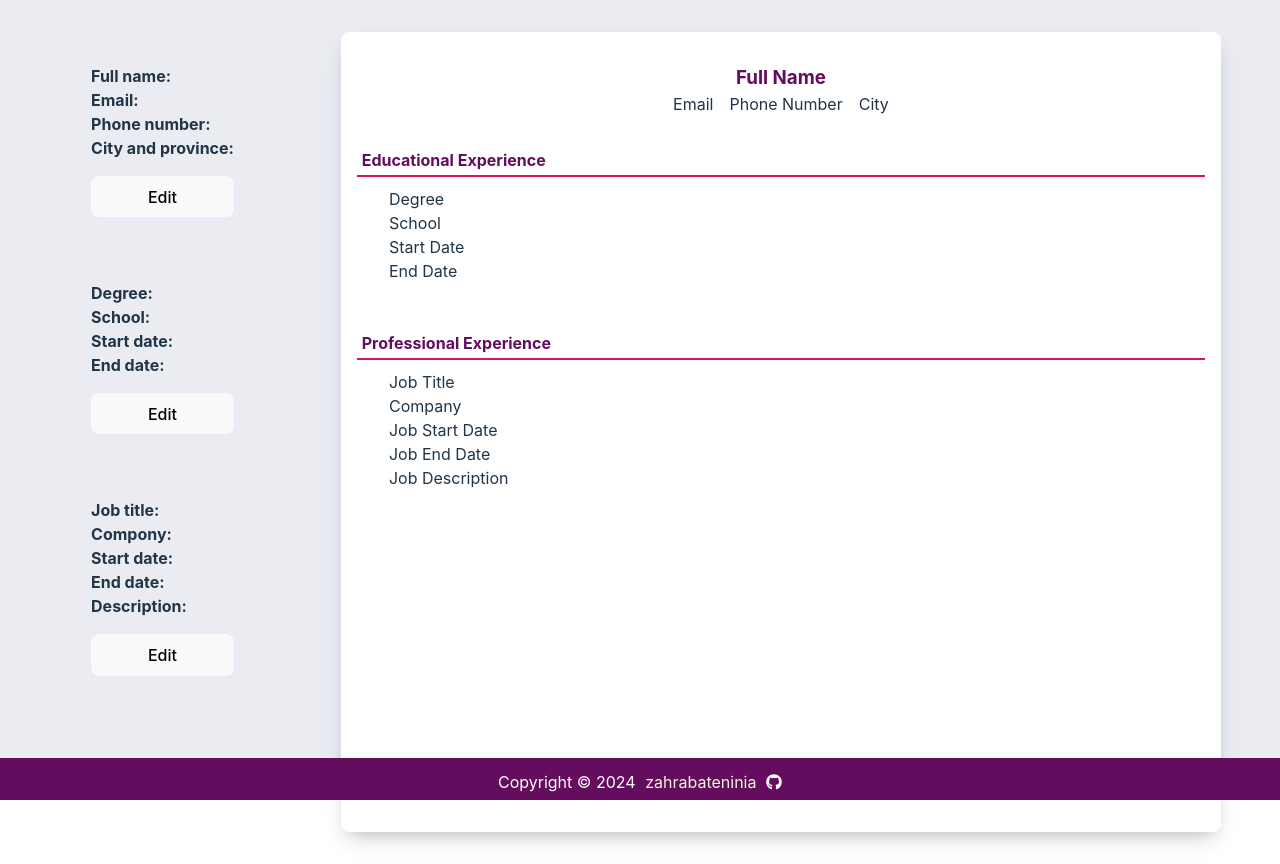
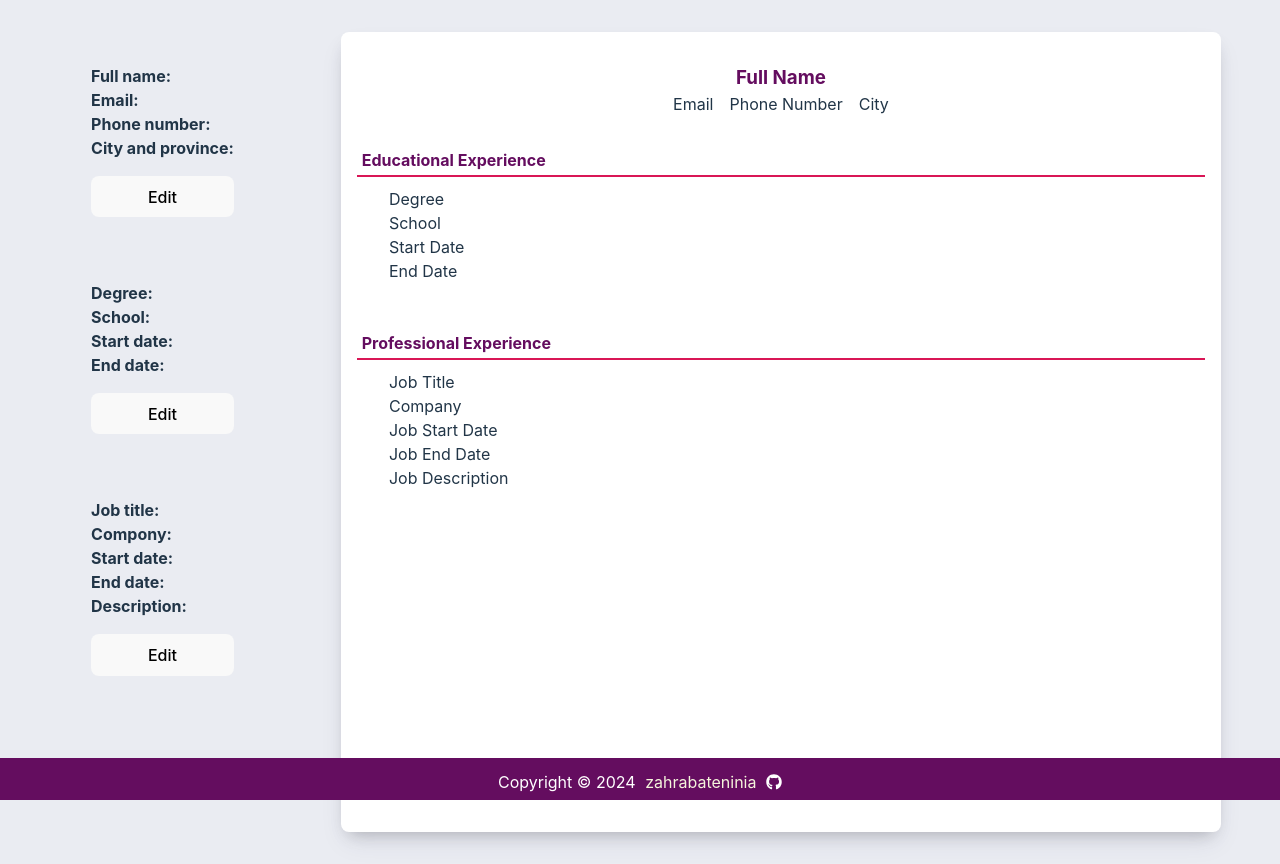
Before and after one commit to zahrabateninia/-CV-Application, a React (Vite) app in the folder CV-Application/: page / in a window 1280 px wide. Built offline with nearby package versions, Linux system fonts and the light colour scheme.

Commit message:
fix: Use min-height instead of height to ensure that body can expand beyond the viewport height if necessary

```diff
--- a/CV-Application/src/styles/App.css
+++ b/CV-Application/src/styles/App.css
@@ -11,7 +11,7 @@
 body{
 
     background-color: var(--gray-background);
-    height: 100vh;
+    min-height: 100vh;
 }
 
 .app-container{
```
Also changed, not shown: CV-Application/src/App.jsx (+9 -0 lines).
